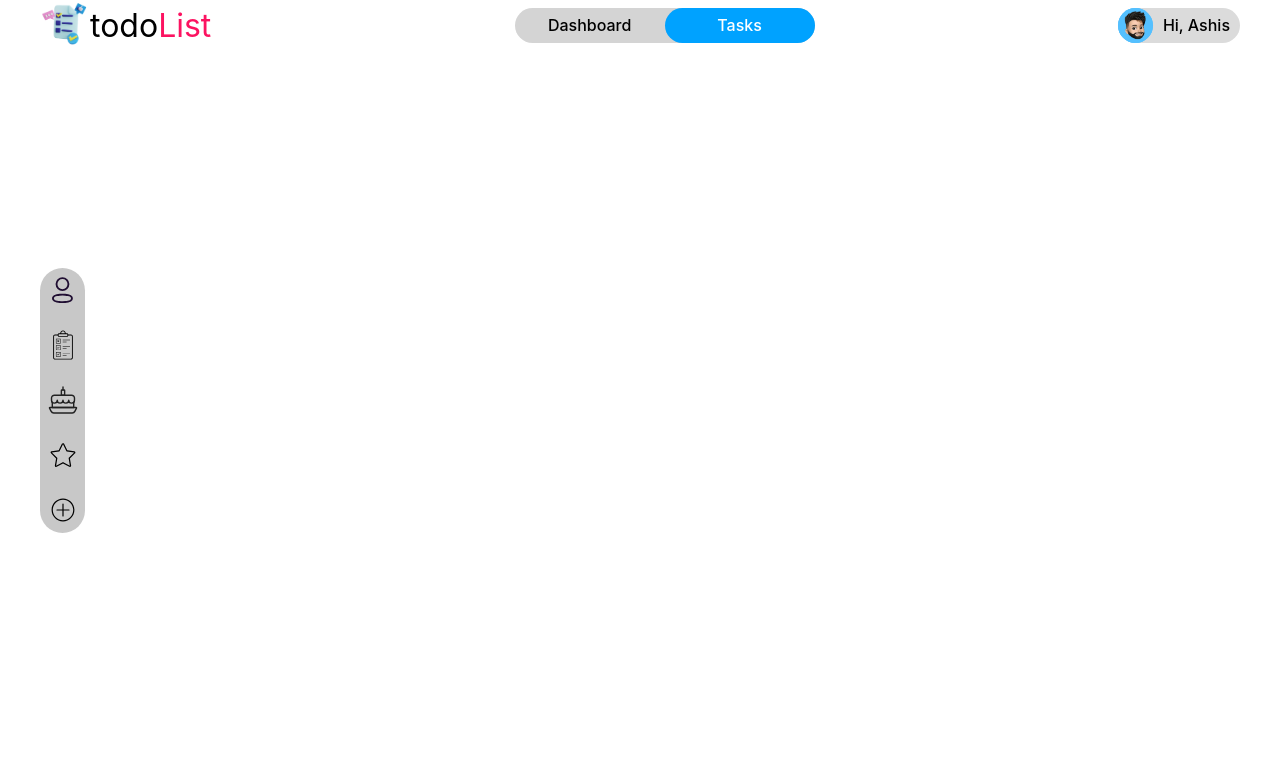
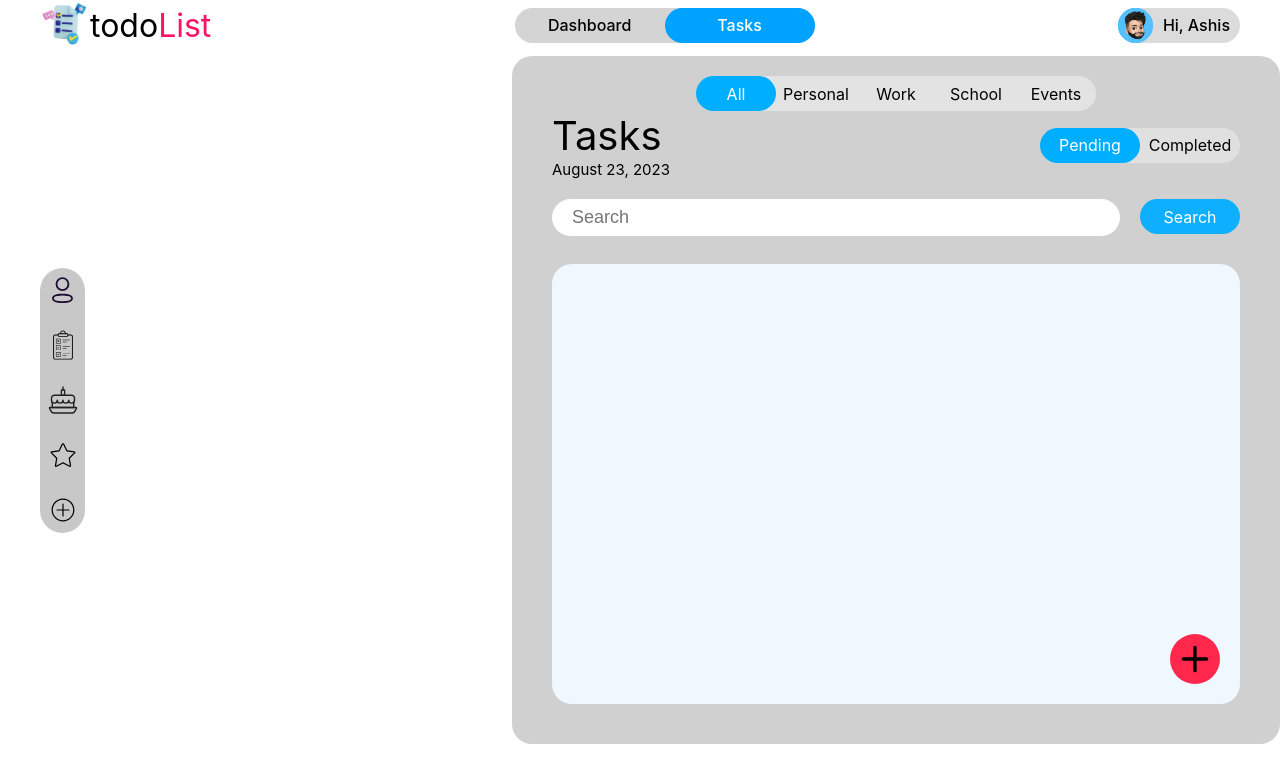
Before and after one commit to WebGuyAshis/Todo-List-React-Project2, a React (Create React App) app: page /dashboard in a window 1280 px wide. Shown: the top 782 px of the page. Built offline with nearby package versions, Linux system fonts and the light colour scheme.

Commit message:
Added Tasks Page

```diff
--- a/src/components/DashboardPage/DashboardPage.jsx
+++ b/src/components/DashboardPage/DashboardPage.jsx
@@ -2,12 +2,14 @@ import React from "react";
 import './DashboardPage.styles.css'
 import DashNav from "./DashNav";
 import DashUtils from "./DashUtils";
+import TasksContainer from "./TasksContainer";
 
 const DashboardPage = () =>{
     return(
         <div className="dashboard-page">
             <DashNav/>
             <DashUtils/>
+            <TasksContainer/>
         </div>
     )
 }
--- /dev/null
+++ b/src/components/DashboardPage/TasksContainer.jsx
@@ -0,0 +1,56 @@
+import React from "react";
+import "./TasksContainer.styles.css";
+import { Link } from "react-router-dom";
+import plus from '../../assets/svg/plus.svg'
+
+const TasksContainer = () => {
+  return (
+    <div className="tasks-main-container">
+        <div className="tasks-category">
+            <Link className="tasks-category-item active-item" to="/">
+                All
+            </Link>
+            <Link className="tasks-category-item" to="/">
+                Personal
+            </Link>
+            <Link className="tasks-category-item" to="/">
+                Work
+            </Link>
+            <Link className="tasks-category-item" to="/">
+                School
+            </Link>
+            <Link className="tasks-category-item" to="/">
+                Events
+            </Link>
+        </div>
+        <div className="container-header">
+            <div className="heading">
+                <div className="heading-tasks">Tasks</div>
+                <div className="date">August 23, 2023</div>
+            </div>
+
+            <div className="pen-comp-toggler">
+                <Link className="pending-btn active-item" to="/">
+                    Pending
+                </Link>
+                <Link className="complete-btn" to="/">
+                    Completed
+                </Link>
+            </div>
+        </div>
+        <div className="search-container">
+            <input type="text" placeholder="Search"  className="search-bar"/>
+            <span>Search</span>
+        </div>
+
+        <div className="tasks-container">
+
+          <div className="add-tasks">
+            <img src={plus} alt="" />
+          </div>
+        </div>
+    </div>
+  );
+};
+
+export default TasksContainer;
--- /dev/null
+++ b/src/components/DashboardPage/TasksContainer.styles.css
@@ -0,0 +1,131 @@
+.tasks-main-container{
+    width: 60%;
+    background-color: rgb(208, 208, 208);
+    height: calc(100% - 14vh);
+    border-radius: 20px;
+    display: flex;
+    flex-direction: column;
+    align-items: center;
+    box-sizing: border-box;
+    padding: 0 40px;
+}
+
+/* tasks-category */
+.tasks-category{
+    /* height: 35px; */
+    background-color: rgb(227, 227, 227);
+    height: 35px;
+    border-radius: 35px;
+    width: 400px;
+    display: flex;
+    justify-content: space-between;
+    margin-top: 20px;
+}
+.tasks-category-item{
+    /* width: 100px; */
+    /* background-color: aqua; */
+    width: 80px;
+    height: 35px;
+    border-radius: 35px;
+    display: flex;
+    justify-content: center;
+    align-items: center;
+    text-decoration: none;
+    color: black;
+}
+
+
+/* container-header */
+
+.container-header{
+    display: flex;
+    justify-content: space-between;
+    width: 100%;
+    align-items: center;
+}
+
+.heading-tasks{
+    font-size: 40px;
+}
+.date{
+    font-size: 15px;
+}
+
+/* Toggler */
+.pen-comp-toggler{
+    height: 35px;
+    background-color: rgb(224, 224, 224);
+    border-radius: 35px;
+    display: flex;
+}
+.complete-btn, .pending-btn{
+    width: 100px;
+    display: flex;
+    align-items: center;
+    justify-content: center;
+    text-decoration: none;
+    border-radius: 35px;
+    color: black;
+}
+
+/* Search Container */
+.search-container{
+    width: 100%;
+    display: flex;
+    padding: 0 40px;
+    height: 35px;
+    margin-top: 20px;
+    gap: 20px;
+}
+.search-bar{
+    flex: 1;
+    outline: none;
+    border: none;
+    padding-left: 20px;
+    border-radius: 35px;
+    font-size: 18px;
+    height: 35px;
+}
+
+.search-container span{
+    width: 100px;
+    background-color: rgb(14, 175, 255);
+    color: white;
+    display: flex;
+    align-items: center;
+    justify-content: center;
+    border-radius: 35px;
+    cursor: pointer;
+}
+
+.tasks-container{
+    background-color: aliceblue;
+    height: 100%;
+    width: 100%;
+    border-radius: 20px;
+    margin: 30px 40px 40px 40px;
+    overflow-x: hidden;
+    /* overflow-y: scroll; */
+    position: relative;
+}
+.add-tasks{
+    position: absolute;
+    bottom: 20px;
+    right: 20px;
+    height: 50px;
+    width: 50px;
+    background-color: rgb(255, 40, 76);
+    border-radius:50%;
+    display: flex;
+    justify-content: center;
+    align-items: center;
+}
+.add-tasks img{
+    height: 80%;
+    width: 80%;
+    cursor: pointer;
+}
+.active-item{
+    background-color: rgb(0, 174, 255);
+    color: white;
+}
```
Also changed, not shown: src/assets/svg/plus.svg (added).
